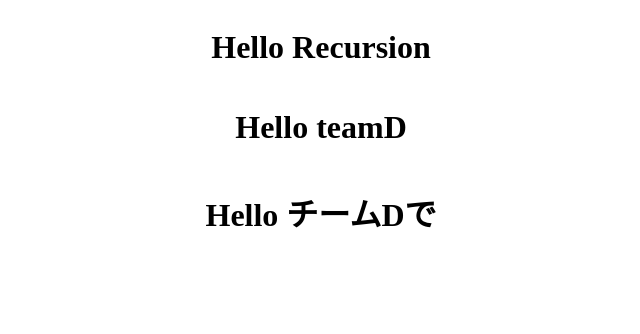
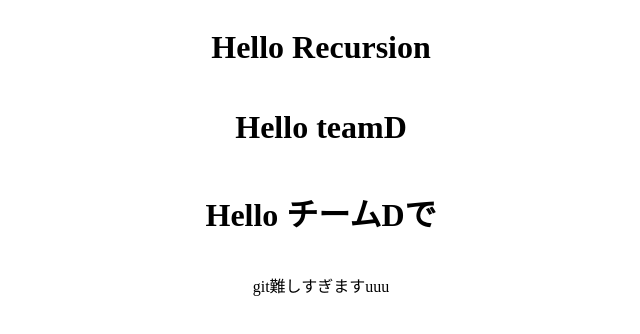
Before and after one commit to teamdev-d/task1, a plain HTML site: page index.html in a window 1280 px wide. Shown: the whole page, without its empty margins (319-959 px from the left). Drawn offline with Linux system fonts and the light colour scheme.

Commit message:
頑張って

```diff
--- a/index.html
+++ b/index.html
@@ -12,6 +12,7 @@
         <h1>Hello Recursion</h1>
         <h1>Hello teamD</h1>
         <h1>Hello チームDで</h1>
+        <p>git難しすぎますuuu</p>
     </div>
 </body>
 </html>
```
